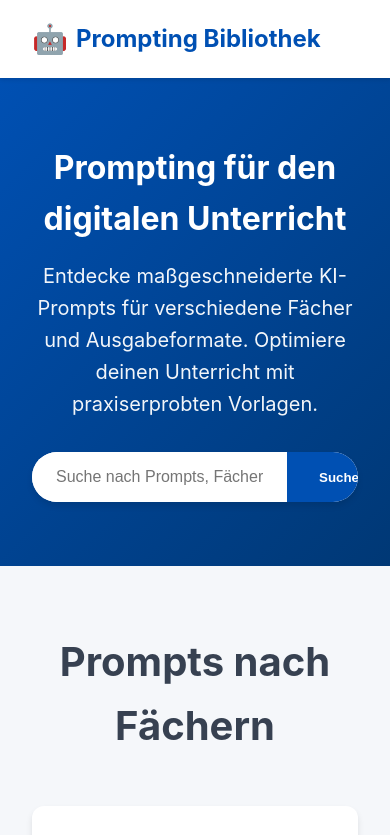
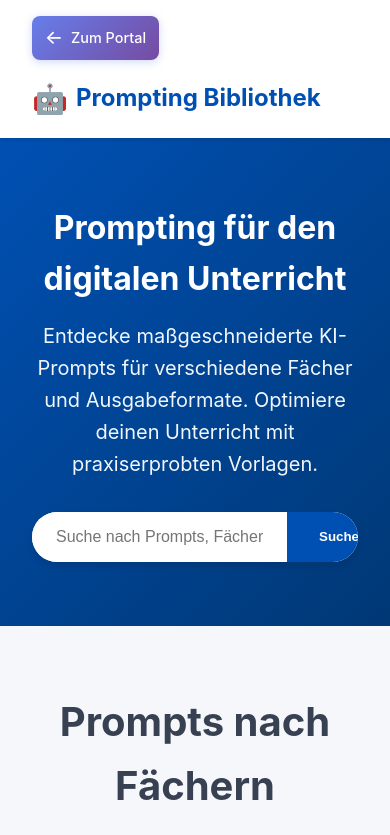
Before and after one commit to dlhedu/prompting, a plain HTML site: page docs/promptingbiblio/index.html in a window 390 px wide. Shown: the top 835 px of the page. Drawn offline with Linux system fonts and the light colour scheme.

Commit message:
Update index.html

```diff
--- a/docs/promptingbiblio/index.html
+++ b/docs/promptingbiblio/index.html
@@ -21,6 +21,8 @@
             --white: #ffffff;
             --shadow: 0 4px 6px rgba(0, 0, 0, 0.1);
             --shadow-hover: 0 10px 20px rgba(0, 0, 0, 0.15);
+            --purple-gradient-start: #667eea;
+            --purple-gradient-end: #764ba2;
         }
 
         body {
@@ -46,6 +48,36 @@
             display: flex;
             justify-content: space-between;
             align-items: center;
+        }
+
+        .nav-left {
+            display: flex;
+            align-items: center;
+            gap: 2rem;
+        }
+
+        .portal-link {
+            display: flex;
+            align-items: center;
+            gap: 0.5rem;
+            padding: 0.5rem 1rem;
+            background: linear-gradient(135deg, var(--purple-gradient-start), var(--purple-gradient-end));
+            color: var(--white);
+            text-decoration: none;
+            border-radius: 8px;
+            font-weight: 500;
+            transition: all 0.3s;
+            box-shadow: 0 2px 8px rgba(102, 126, 234, 0.3);
+        }
+
+        .portal-link:hover {
+            transform: translateY(-2px);
+            box-shadow: 0 4px 12px rgba(102, 126, 234, 0.4);
+        }
+
+        .portal-link::before {
+            content: "←";
+            font-size: 1.2rem;
         }
 
         .logo {
@@ -340,6 +372,17 @@
                 display: none;
             }
 
+            .nav-left {
+                flex-direction: column;
+                align-items: flex-start;
+                gap: 1rem;
+            }
+
+            .portal-link {
+                font-size: 0.9rem;
+                padding: 0.4rem 0.8rem;
+            }
+
             .category-grid {
                 grid-template-columns: 1fr;
             }
@@ -350,7 +393,10 @@
     <!-- Header -->
     <header>
         <nav>
-            <a href="index.html" class="logo">Prompting Bibliothek</a>
+            <div class="nav-left">
+                <a href="../index.html" class="portal-link">Zum Portal</a>
+                <a href="index.html" class="logo">Prompting Bibliothek</a>
+            </div>
             <ul class="nav-links">
                 <li><a href="#faecher">Fächer</a></li>
                 <li><a href="#output">Output-Typen</a></li>
@@ -493,8 +539,9 @@
     <footer>
         <div class="footer-content">
             <div class="footer-section">
-                <h4>Über uns</h4>
+                <h4>Navigation</h4>
                 <ul>
+                    <li><a href="../index.html">← Zurück zum Portal</a></li>
                     <li><a href="#">Mission</a></li>
                     <li><a href="#">Team</a></li>
                     <li><a href="#">Kontakt</a></li>
```
